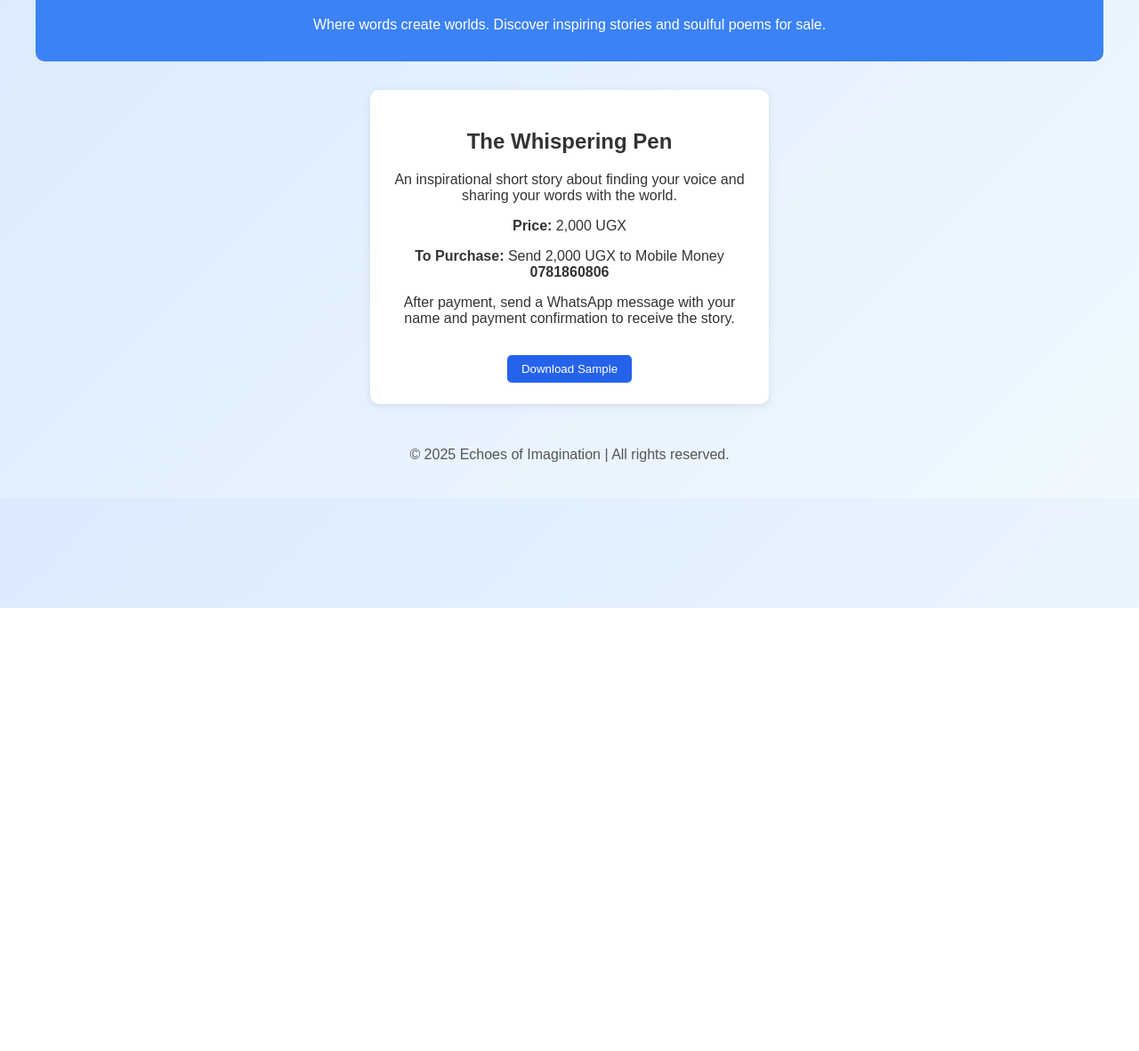
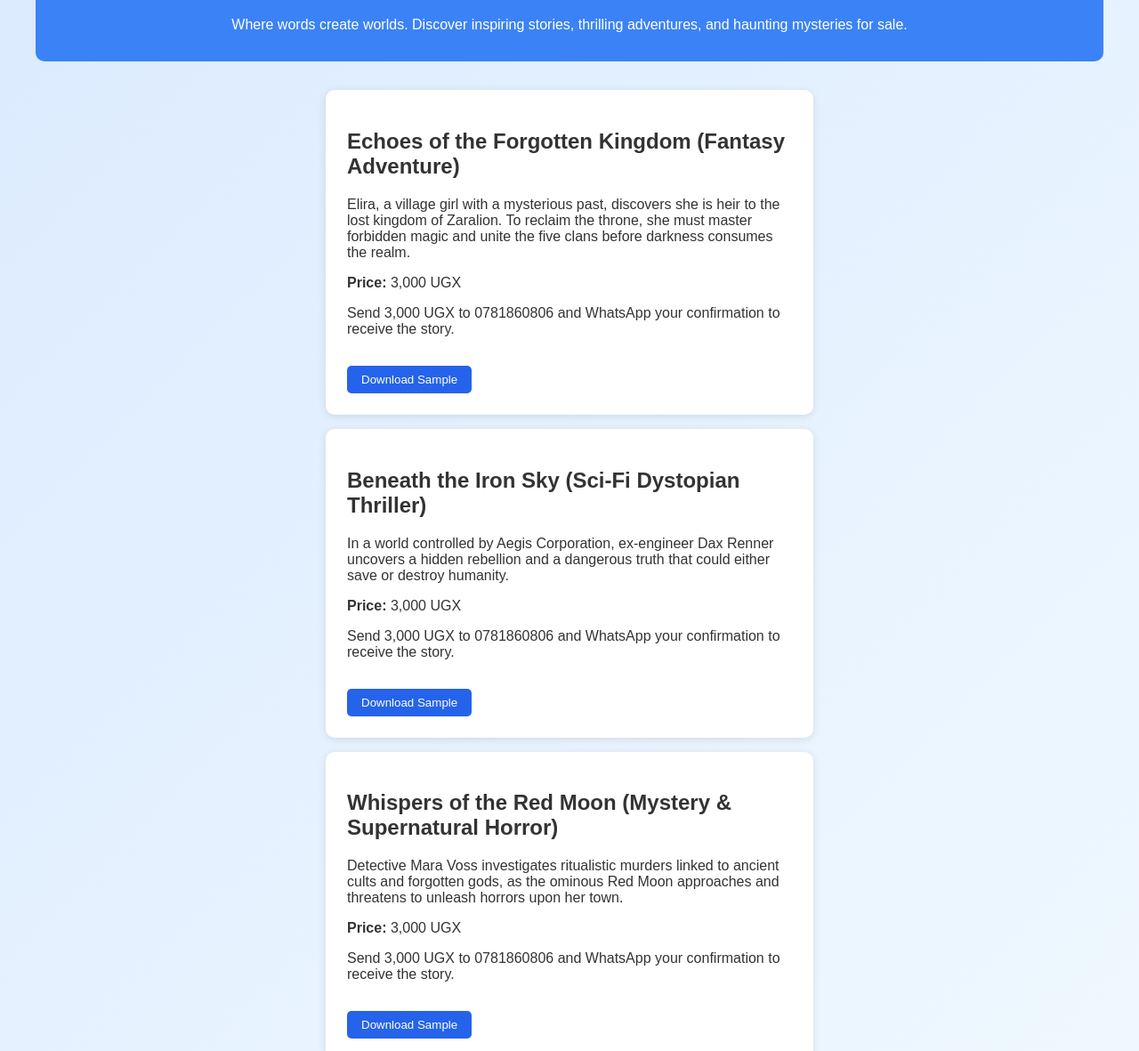
Before and after one commit to sonicpanz21/sonicpanz21.github.io, a plain HTML site: page index.html in a window 1280 px wide. Shown: the part 117-1298 px from the top of the page at 89% size. Before the commit the page ends 800 px from the top, so only its background shows below. Drawn offline with Linux system fonts and the light colour scheme.

Commit message:
Update index.html

```diff
--- a/index.html
+++ b/index.html
@@ -1,10 +1,12 @@
-
 <!DOCTYPE html>
 <html lang="en">
 <head>
     <meta charset="UTF-8">
     <meta name="viewport" content="width=device-width, initial-scale=1.0">
     <title>Echoes of Imagination</title>
+    <meta name="description" content="Buy inspiring stories and soulful poems from Echoes of Imagination by Sonic Panzer. Discover original African stories, poetry, fantasy, horror, and sci-fi thrillers.">
+    <meta name="keywords" content="Buy poems Uganda, Sonic Panzer Stories, Echoes of Imagination, African poetry, short stories, inspirational stories, fantasy stories, sci-fi, horror, mystery, story selling website">
+    <meta name="author" content="Sonic Panzer">
     <style>
         body {
             font-family: Arial, sans-serif;
@@ -24,9 +26,10 @@
             background: white;
             padding: 1.5rem;
             margin: 1rem auto;
-            max-width: 400px;
+            max-width: 500px;
             border-radius: 10px;
             box-shadow: 0 2px 10px rgba(0,0,0,0.1);
+            text-align: left;
         }
         .buy-button {
             background-color: #2563eb;
@@ -46,20 +49,35 @@
 <body>
     <header>
         <h1>Echoes of Imagination</h1>
-        <p>Where words create worlds. Discover inspiring stories and soulful poems for sale.</p>
+        <p>Where words create worlds. Discover inspiring stories, thrilling adventures, and haunting mysteries for sale.</p>
     </header>
 
     <section class="product">
-        <h2>The Whispering Pen</h2>
-        <p>An inspirational short story about finding your voice and sharing your words with the world.</p>
-        <p><strong>Price:</strong> 2,000 UGX</p>
-        <p><strong>To Purchase:</strong> Send 2,000 UGX to Mobile Money <strong>0781860806</strong></p>
-        <p>After payment, send a WhatsApp message with your name and payment confirmation to receive the story.</p>
-        <a href="The_Whispering_Pen_Story.pdf" download><button class="buy-button">Download Sample</button></a>
+        <h2>Echoes of the Forgotten Kingdom (Fantasy Adventure)</h2>
+        <p>Elira, a village girl with a mysterious past, discovers she is heir to the lost kingdom of Zaralion. To reclaim the throne, she must master forbidden magic and unite the five clans before darkness consumes the realm.</p>
+        <p><strong>Price:</strong> 3,000 UGX</p>
+        <p>Send 3,000 UGX to 0781860806 and WhatsApp your confirmation to receive the story.</p>
+        <a href="Echoes_of_the_Forgotten_Kingdom.pdf" download><button class="buy-button">Download Sample</button></a>
+    </section>
+
+    <section class="product">
+        <h2>Beneath the Iron Sky (Sci-Fi Dystopian Thriller)</h2>
+        <p>In a world controlled by Aegis Corporation, ex-engineer Dax Renner uncovers a hidden rebellion and a dangerous truth that could either save or destroy humanity.</p>
+        <p><strong>Price:</strong> 3,000 UGX</p>
+        <p>Send 3,000 UGX to 0781860806 and WhatsApp your confirmation to receive the story.</p>
+        <a href="Beneath_the_Iron_Sky.pdf" download><button class="buy-button">Download Sample</button></a>
+    </section>
+
+    <section class="product">
+        <h2>Whispers of the Red Moon (Mystery & Supernatural Horror)</h2>
+        <p>Detective Mara Voss investigates ritualistic murders linked to ancient cults and forgotten gods, as the ominous Red Moon approaches and threatens to unleash horrors upon her town.</p>
+        <p><strong>Price:</strong> 3,000 UGX</p>
+        <p>Send 3,000 UGX to 0781860806 and WhatsApp your confirmation to receive the story.</p>
+        <a href="Whispers_of_the_Red_Moon.pdf" download><button class="buy-button">Download Sample</button></a>
     </section>
 
     <footer>
         &copy; 2025 Echoes of Imagination | All rights reserved.
     </footer>
 </body>
-</html>
+                                                                                                  </html
```
